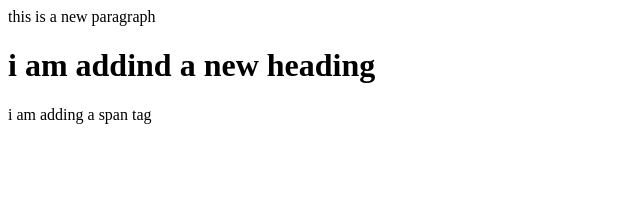
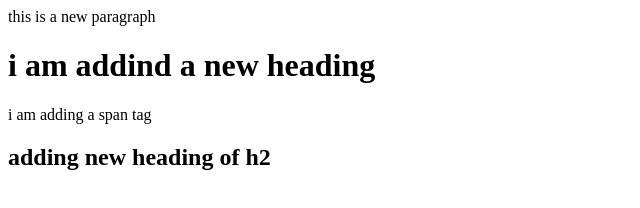
Before and after one commit to Siddhesh0002/Test, a plain HTML site: page index.html in a window 1280 px wide. Shown: the whole page, without its empty margins (0-640 px from the left). Drawn offline with Linux system fonts and the light colour scheme.

Commit message:
adding h2 for #2 issue

```diff
--- a/index.html
+++ b/index.html
@@ -1,3 +1,4 @@
 <p>this is a new paragraph</p>
 <h1>i am addind a new heading</h1>
 <span>i am adding a span tag</span>
+<h2>adding new heading of h2</h2>
```
